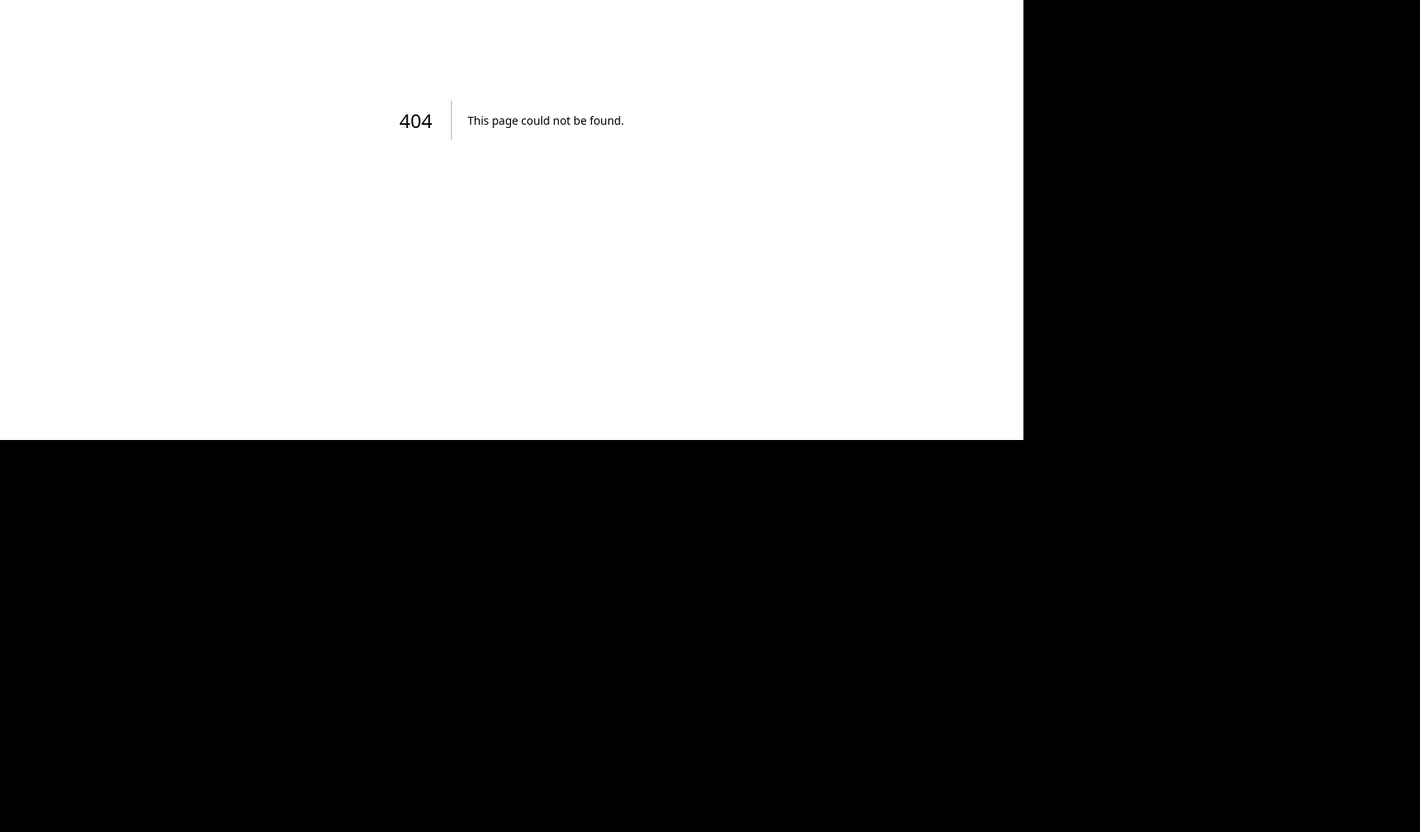
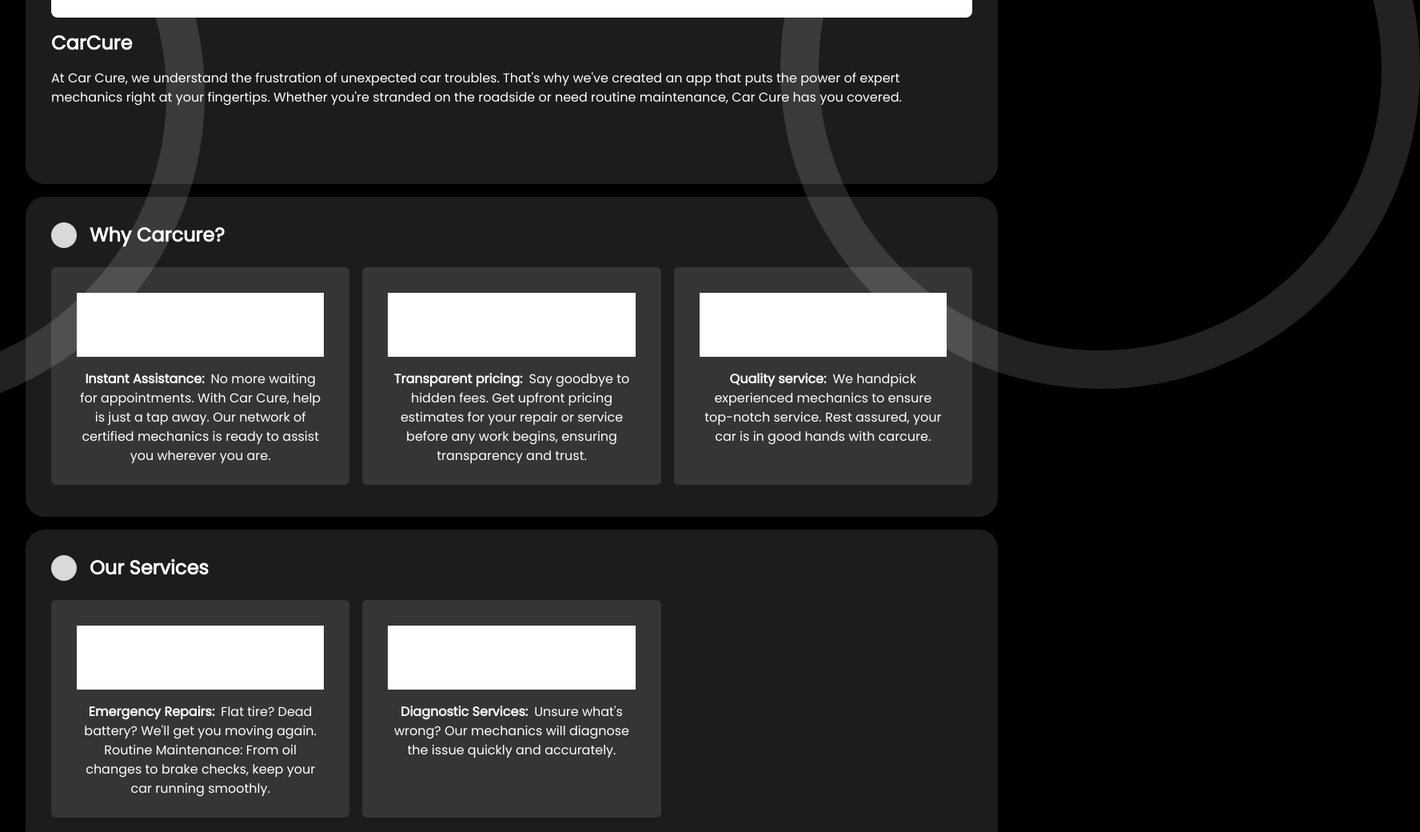
Before and after one commit to TaiwoSoftware/carcure-frontend, a Next.js app: page /about in a window 1280 px wide. Before the commit this address had no page. Shown: the part 250-1290 px from the top of the page at 80% size, 1776 px wide, since content can reach past the window. Before the commit the page ends 800 px from the top, so only its background shows below. Built offline with nearby package versions, Linux system fonts and the light colour scheme.

Commit message:
done with the web version

```diff
--- /dev/null
+++ b/src/app/about/page.jsx
@@ -0,0 +1,138 @@
+import ReUsableContainer from "@/components/AboutComponent/ReUsableContainer";
+import Circle from "@/components/Header/Circle";
+
+export default function page() {
+  return (
+    <div className="p-4">
+      <div className="relative">
+        <Circle circleStyle="h-[50rem]  w-[50rem] border-[3rem] border-[#44444480] translate-x-[-35rem] absolute top-[-3rem] rounded-full" />
+        <Circle circleStyle="absolute top-[-5rem] left-0 transform translate-x-[60rem]  h-[50rem]  w-[50rem] border-[3rem] border-[#44444480] rounded-full" />
+      </div>
+      <div className="relative p-4">
+        <h1 className="text-white mb-4 font-bold  text-2xl">About Us</h1>
+        <ReUsableContainer
+          content={
+            <>
+              <div className="bg-[#fff] h-[10rem]  rounded-lg p-4 mb-4"></div>
+              <h1 className="text-white font-bold text-2xl">CarCure</h1>
+              <p className="text-white mt-4 font-normal">
+                At Car Cure, we understand the frustration of unexpected car
+                troubles. That&#39;s why we&#39;ve created an app that puts the
+                power of expert mechanics right at your fingertips. Whether
+                you&#39;re stranded on the roadside or need routine maintenance,
+                Car Cure has you covered.
+              </p>
+            </>
+          }
+        />
+        <ReUsableContainer
+          content={
+            <>
+              <div className="flex gap-4">
+                <div className="bg-[#D9D9D9] h-7 w-7 rounded-full p-4"></div>
+                <h1 className="text-white font-bold text-2xl">Why Carcure?</h1>
+              </div>
+              <div className="grid grid-cols-3 gap-4">
+                <div className="bg-[#ffffff1c] p-8 rounded-md h-[17rem] mt-6">
+                  <div className="bg-[#fff] p-10 mb-4 "></div>
+                  <p className="text-white text-center">
+                    <span className="font-bold  mr-2">Instant Assistance:</span>
+                    No more waiting for appointments. With Car Cure, help is
+                    just a tap away. Our network of certified mechanics is ready
+                    to assist you wherever you are.
+                  </p>
+                </div>
+                <div className="bg-[#ffffff1c] p-8 rounded-md h-[17rem] mt-6">
+                  <div className="bg-[#fff] p-10 mb-4 "></div>
+                  <p className="text-white text-center">
+                    <span className="font-bold mr-2">Transparent pricing:</span>
+                    Say goodbye to hidden fees. Get upfront pricing estimates
+                    for your repair or service before any work begins, ensuring
+                    transparency and trust.
+                  </p>
+                </div>
+                <div className="bg-[#ffffff1c] p-8 rounded-md h-[17rem] mt-6">
+                  <div className="bg-[#fff] p-10 mb-4 "></div>
+                  <p className="text-white text-center">
+                    <span className="font-bold mr-2">Quality service:</span>
+                    We handpick experienced mechanics to ensure top-notch
+                    service. Rest assured, your car is in good hands with
+                    carcure.
+                  </p>
+                </div>
+              </div>
+            </>
+          }
+        />
+
+        <ReUsableContainer
+          content={
+            <>
+              <div className="flex gap-4">
+                <div className="bg-[#D9D9D9] h-7 w-7 rounded-full p-4"></div>
+                <h1 className="text-white font-bold text-2xl">Our Services</h1>
+              </div>
+              <div className="grid grid-cols-3 gap-4">
+                <div className="bg-[#ffffff1c] p-8 rounded-md h-[17rem] mt-6">
+                  <div className="bg-[#fff] p-10 mb-4 "></div>
+                  <p className="text-white text-center">
+                    <span className="font-bold  mr-2">Emergency Repairs:</span>
+                    Flat tire? Dead battery? We&#39;ll get you moving again. Routine
+                    Maintenance: From oil changes to brake checks, keep your car
+                    running smoothly.
+                  </p>
+                </div>
+                <div className="bg-[#ffffff1c] p-8 rounded-md h-[17rem] mt-6">
+                  <div className="bg-[#fff] p-10 mb-4 "></div>
+                  <p className="text-white text-center">
+                    <span className="font-bold mr-2">Diagnostic Services:</span>
+                    Unsure what&#39;s wrong? Our mechanics will diagnose the issue quickly and accurately.
+                  </p>
+                </div>
+
+              </div>
+            </>
+          }
+        />
+
+        <ReUsableContainer
+          content={
+            <>
+              <div className="flex gap-4">
+                <div className="bg-[#D9D9D9] h-7 w-7 rounded-full p-4"></div>
+                <h1 className="text-white font-bold text-2xl">How It works?</h1>
+              </div>
+              <div className="grid grid-cols-3 gap-4">
+                <div className="bg-[#ffffff1c] p-8 rounded-md h-[17rem] mt-6">
+                  <div className="bg-[#fff] p-10 mb-4 "></div>
+                  <p className="text-white text-center">
+                    <span className="font-bold  mr-2">Request Assistance:</span>
+                    Simply open the Car Cure app and describe your car issue or
+                    service needs.
+                  </p>
+                </div>
+                <div className="bg-[#ffffff1c] p-8 rounded-md h-[17rem] mt-6">
+                  <div className="bg-[#fff] p-10 mb-4 "></div>
+                  <p className="text-white text-center">
+                    <span className="font-bold mr-2">Recieve Quotes:</span>
+                    Get instant quotes from nearby mechanics along with their
+                    availability.
+                  </p>
+                </div>
+                <div className="bg-[#ffffff1c] p-8 rounded-md h-[17rem] mt-6">
+                  <div className="bg-[#fff] p-10 mb-4 "></div>
+                  <p className="text-white text-center">
+                    <span className="font-bold mr-2">
+                      Choose Your Mechanics:
+                    </span>
+                    Select the mechanic that fits your needs and budget.
+                  </p>
+                </div>
+              </div>
+            </>
+          }
+        />
+      </div>
+    </div>
+  );
+}
--- /dev/null
+++ b/src/components/AboutComponent/ReUsableContainer.jsx
@@ -0,0 +1,7 @@
+export default function ReUsableContainer({content}) {
+  return (
+    <div className="h-[25rem] bg-[#ffffff1c]  p-8 rounded-3xl mb-4">
+    <div>{content}</div>
+    </div>
+  )
+}
--- /dev/null
+++ b/src/components/Auth/WaitlistForm.jsx
@@ -0,0 +1,11 @@
+export default function WaitlistForm() {
+  return (
+    <form className="mt-4">
+        <input type="text" className="bg-[#ffffff41] text-white outline-none mb-10 p-4 w-full rounded-md" placeholder="Full Name" />
+
+        <input type="text" className="bg-[#ffffff41] text-white outline-none p-4 mb-5 w-full rounded-md" placeholder="Email address" />
+
+        <button type="submit" className="bg-[#032AB4] p-3 rounded-md text-white font-semibold text-2xl w-full">JOIN</button>
+    </form>
+  )
+}
--- a/src/components/HomeComponents/HeaderOne.jsx
+++ b/src/components/HomeComponents/HeaderOne.jsx
@@ -6,6 +6,7 @@ import imageTwo from "../assets/image2.svg";
 import imageThree from "../assets/image3.svg";
 import imageFour from "../assets/image8.svg";
 import imageFive from "../assets/imge9.svg";
+import Link from "next/link";
 export default function HeaderOne() {
   return (
     <div className="relative flex px-20 py-8 justify-between mt-[-2rem] items-center">
@@ -23,10 +24,16 @@ export default function HeaderOne() {
           Easier!
         </h1>
         <div className=" bg-white mt-10 cursor-pointer w-[25rem] shadow-md shadow-slate-600 flex gap-8 items-center rounded-lg p-2">
-          <div className="bg-black cursor-pointer text-white text-center px-4 py-2 w-[10rem] rounded-lg">
-            About Us
-          </div>
-          <p>JOIN THE WAITLIST</p>
+          <Link href="/about">
+            <div className="bg-black cursor-pointer text-white text-center px-4 py-2 w-[10rem] rounded-lg">
+              About Us
+            </div>
+          </Link>
+          <Link href='/wait'>
+            <div>
+              <p>JOIN THE WAITLIST</p>
+            </div>
+          </Link>
         </div>
       </div>
       <div>
@@ -40,10 +47,26 @@ export default function HeaderOne() {
             <>
               <div className="flex w-full items-center  ml-[.75rem]">
                 <Image src={imageOne} alt="female" className="w-[2rem]" />
-                <Image src={imageTwo} alt="male one" className="w-[3rem] -translate-x-1" />
-                <Image src={imageThree} alt="male two" className="w-[4rem] -translate-x-3" />
-                <Image src={imageFour} alt="male three" className="w-[3rem] -translate-x-3" />
-                <Image src={imageFive} alt="male four" className="w-[2rem] -translate-x-3" />
+                <Image
+                  src={imageTwo}
+                  alt="male one"
+                  className="w-[3rem] -translate-x-1"
+                />
+                <Image
+                  src={imageThree}
+                  alt="male two"
+                  className="w-[4rem] -translate-x-3"
+                />
+                <Image
+                  src={imageFour}
+                  alt="male three"
+                  className="w-[3rem] -translate-x-3"
+                />
+                <Image
+                  src={imageFive}
+                  alt="male four"
+                  className="w-[2rem] -translate-x-3"
+                />
               </div>
             </>
           }
--- a/src/components/WaitList/WaitListCountDown.jsx
+++ b/src/components/WaitList/WaitListCountDown.jsx
@@ -5,9 +5,13 @@ export default function WaitListCountDown() {
       <p className="text-white mt-4 text-2xl">DAYS REMAINING</p>
       <div>
         <h1 className="text-white font-bold text-[10rem]">00</h1>
+        <div className="grid grid-cols-3 ml-6 gap-14">
           <p className="text-white text-2xl">HOURS</p>
+          <p className="text-white text-2xl uppercase">Minutes</p>
+          <p className="text-white text-2xl uppercase">Seconds</p>
+        </div>
         <h1 className="text-white font-bold text-[9rem]">00:00:00</h1>
       </div>
     </div>
-  )
+  );
 }
--- a/src/components/WaitList/WaitListForm.jsx
+++ b/src/components/WaitList/WaitListForm.jsx
@@ -1,3 +1,4 @@
+import WaitlistForm from "../Auth/WaitlistForm";
 export default function WaitListForm() {
   return (
     <div className="bg-[#ffffff1f] rounded-lg w-[400px] h-[34rem] p-4">
@@ -9,6 +10,7 @@ export default function WaitListForm() {
       </p>
       <br />
       <p className="text-white">Be the first to be notified!!</p>
+      <WaitlistForm />
     </div>
   );
 }
```
Lines whose indentation alone changed are shown as unchanged.
